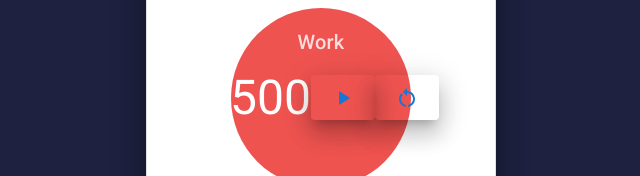
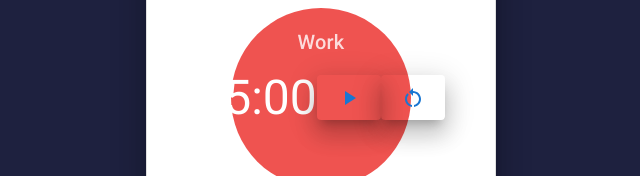
Before and after one commit to NacomiTagiera/Zustand-Pomodoro, a Next.js app in the folder pomodoro-timer/: page / in a window 1280 px wide. Shown: the part 203-379 px from the top of the page, without its empty margins (319-959 px from the left). Built offline with nearby package versions, Linux system fonts and the light colour scheme.

Commit message:
Added sound effect, created formatTime function

```diff
--- a/pomodoro-timer/src/components/About.tsx
+++ b/pomodoro-timer/src/components/About.tsx
@@ -10,6 +10,7 @@ export default function About() {
         component="p"
         sx={{
           fontSize: { xs: "16px", md: "18px" },
+          px: { xs: 2, md: 0 },
           textAlign: "justify",
         }}
       >
--- a/pomodoro-timer/src/components/Timer.tsx
+++ b/pomodoro-timer/src/components/Timer.tsx
@@ -7,6 +7,7 @@ import { red } from "@mui/material/colors";
 import Header from "./Header";
 import Settings from "./Settings";
 import { useTimerStore } from "@/store/timerStore";
+import formatTime from "@/utils/formatTime";
 
 export default function Timer() {
   const {
@@ -26,7 +27,10 @@ export default function Timer() {
       }, 1000);
     }
 
-    if (!timeLeft) {
+    if (timeLeft === 0) {
+      const audio = new Audio("/beep.mp3");
+      audio.play();
+    } else if (timeLeft < 0) {
       changeMode(mode === "break" ? "work" : "break");
     }
 
@@ -82,7 +86,7 @@ export default function Timer() {
           {mode}
         </Typography>
         <Typography component="h1" variant="h3">
-          {timeLeft}
+          {formatTime(timeLeft)}
         </Typography>
         <Button
           className="button button--large"
--- /dev/null
+++ b/pomodoro-timer/src/utils/formatTime.tsx
@@ -0,0 +1,9 @@
+export default function formatTime(time: number) {
+  const mins = Math.floor(time / 60);
+  const secs = time % 60;
+
+  const minsStr = mins < 10 ? "0" + mins : String(mins);
+  const secsStr = secs < 10 ? "0" + secs : String(secs);
+
+  return `${minsStr}:${secsStr}`;
+}
```
Also changed, not shown: 1 other file (tests, documents, lock files or other folders).
